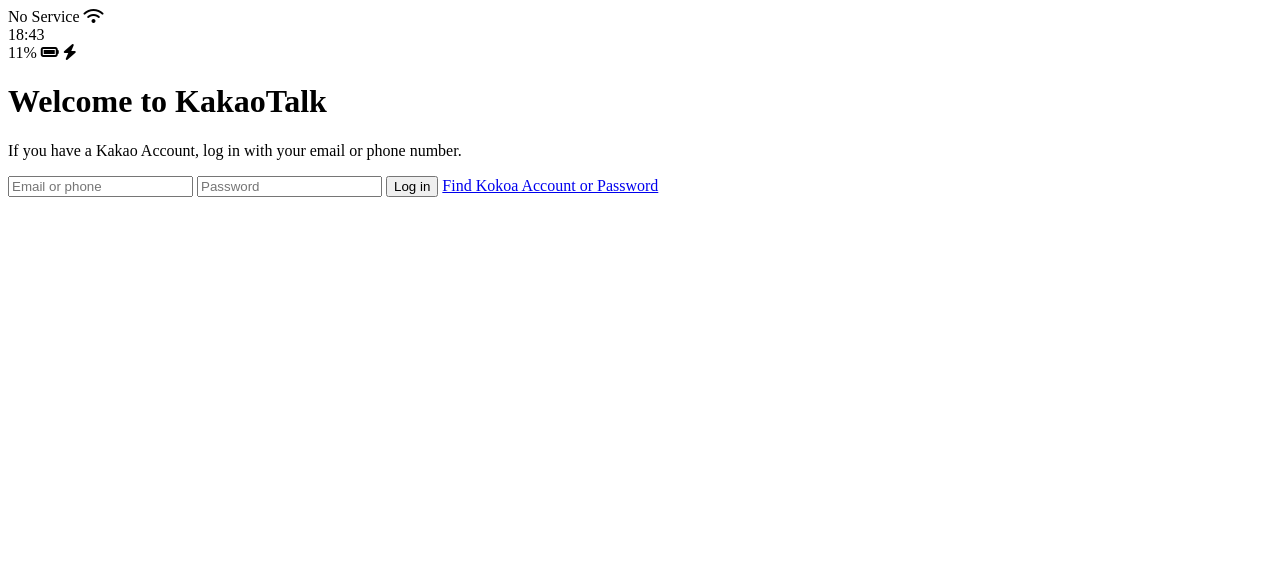
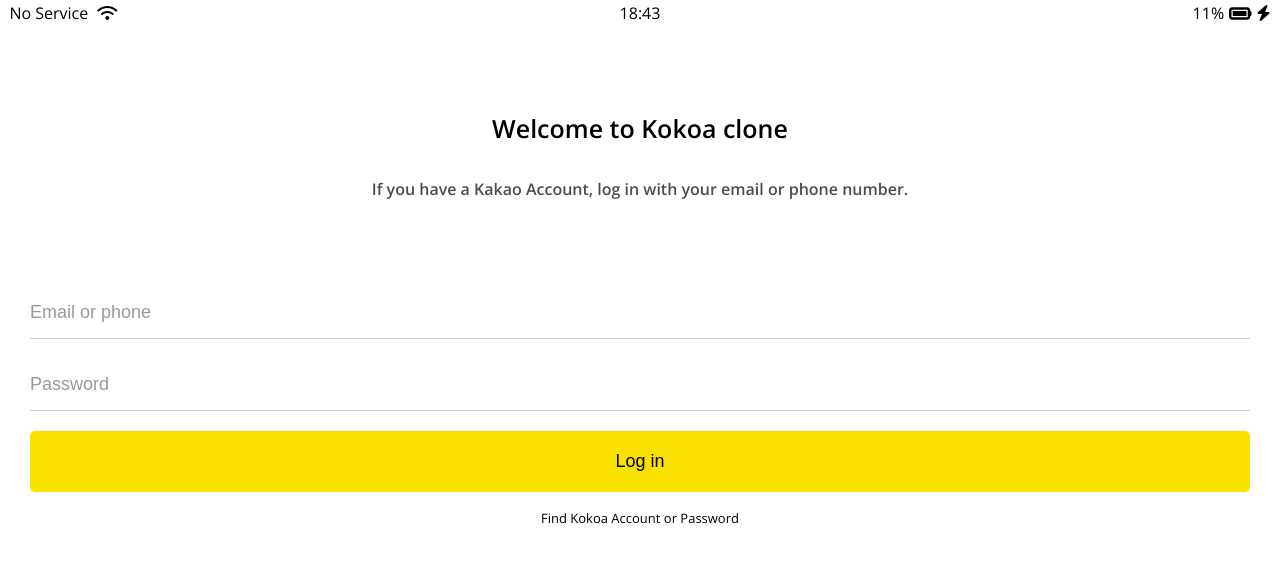
Before and after one commit to voidtalk/kokoa-clone-2020, a plain HTML site: page index.html in a window 1280 px wide. Drawn offline with nearby package versions, Linux system fonts and the light colour scheme.

Commit message:
login screen

```diff
--- /dev/null
+++ b/css/components/status-bar.css
@@ -0,0 +1,28 @@
+.status-bar {
+  display: flex;
+  justify-content: center;
+  padding: 5px 3px;
+}
+
+.status-bar__column {
+  width: 33%;
+}
+
+.status-bar__column:first-child span {
+  margin-right: 5px;
+}
+
+.status-bar__column:nth-child(2) {
+  display: flex;
+  justify-content: center;
+}
+
+.status-bar__column:nth-child(3) {
+  display: flex;
+  justify-content: flex-end;
+  align-items: center;
+}
+
+.status-bar__column:nth-child(3) .fa-battery-full {
+  margin: 0px 5px;
+}
--- /dev/null
+++ b/css/reset.css
@@ -0,0 +1,133 @@
+/* http://meyerweb.com/eric/tools/css/reset/
+   v2.0 | 20110126
+   License: none (public domain)
+*/
+
+html,
+body,
+div,
+span,
+applet,
+object,
+iframe,
+h1,
+h2,
+h3,
+h4,
+h5,
+h6,
+p,
+blockquote,
+pre,
+a,
+abbr,
+acronym,
+address,
+big,
+cite,
+code,
+del,
+dfn,
+em,
+img,
+ins,
+kbd,
+q,
+s,
+samp,
+small,
+strike,
+strong,
+sub,
+sup,
+tt,
+var,
+b,
+u,
+i,
+center,
+dl,
+dt,
+dd,
+ol,
+ul,
+li,
+fieldset,
+form,
+label,
+legend,
+table,
+caption,
+tbody,
+tfoot,
+thead,
+tr,
+th,
+td,
+article,
+aside,
+canvas,
+details,
+embed,
+figure,
+figcaption,
+footer,
+header,
+hgroup,
+menu,
+nav,
+output,
+ruby,
+section,
+summary,
+time,
+mark,
+audio,
+video {
+  margin: 0;
+  padding: 0;
+  border: 0;
+  font-size: 100%;
+  font: inherit;
+  vertical-align: baseline;
+}
+/* HTML5 display-role reset for older browsers */
+article,
+aside,
+details,
+figcaption,
+figure,
+footer,
+header,
+hgroup,
+menu,
+nav,
+section {
+  display: block;
+}
+body {
+  line-height: 1;
+}
+ol,
+ul {
+  list-style: none;
+}
+blockquote,
+q {
+  quotes: none;
+}
+blockquote:before,
+blockquote:after,
+q:before,
+q:after {
+  content: "";
+  content: none;
+}
+table {
+  border-collapse: collapse;
+  border-spacing: 0;
+}
+
+input:focus {
+  outline: none;
+}
--- /dev/null
+++ b/css/screens/welcome.css
@@ -0,0 +1,58 @@
+.welcome-header {
+  margin: 90px 0px;
+  text-align: center;
+  display: flex;
+  flex-direction: column;
+  align-items: center;
+  font-weight: 600;
+}
+
+.welcome-header__title {
+  margin-bottom: 40px;
+  font-size: 25px;
+}
+
+.welcome-header__text {
+  width: 60%;
+  opacity: 0.7;
+}
+
+#login-form {
+  display: flex;
+  flex-direction: column;
+  margin: 0px 30px;
+}
+
+#login-form input {
+  padding: 15px 0px;
+  border: none;
+  font-size: 18px;
+  margin-bottom: 20px;
+}
+
+#login-form input:not([type="submit"]) {
+  border-bottom: 1px solid rgb(0, 0, 0, 0.2);
+  transition: border-color 0.3s ease-in-out;
+}
+
+#login-form input::placeholder {
+  color: rgb(0, 0, 0, 0.4);
+}
+
+#login-form input:focus {
+  border-color: var(--yellow);
+}
+
+#login-form input[type="submit"] {
+  background-color: var(--yellow);
+  cursor: pointer;
+  padding: 20px 0px;
+  border-radius: 5px;
+}
+
+#login-form a {
+  text-align: center;
+  text-decoration: none;
+  color: inherit;
+  font-size: 13px;
+}
--- /dev/null
+++ b/css/styles.css
@@ -0,0 +1,11 @@
+@import url("https://fonts.googleapis.com/css2?family=Open+Sans:wght@400;600&display=swap");
+@import "variables.css";
+@import "reset.css";
+/* Components */
+@import "components/status-bar.css";
+/* Screens */
+@import "screens/welcome.css";
+
+body {
+  font-family: "Open Sans", sans-serif;
+}
--- /dev/null
+++ b/css/variables.css
@@ -0,0 +1,3 @@
+:root {
+  --yellow: #fae100;
+}
--- a/index.html
+++ b/index.html
@@ -1,12 +1,13 @@
 <!DOCTYPE html>
 <html lang="en">
   <head>
+    <link rel="stylesheet" href="css/styles.css" />
     <meta charset="UTF-8" />
     <meta name="viewport" content="width=device-width, initial-scale=1.0" />
     <title>Welcome to Kokoa Talk</title>
   </head>
   <body>
-    <div id="status-bar">
+    <div class="status-bar">
       <div class="status-bar__column">
         <span>No Service</span>
         <i class="fas fa-wifi"></i>
@@ -16,23 +17,23 @@
       </div>
       <div class="status-bar__column">
         <span>11%</span>
-        <i class="fas fa-battery-full"></i>
+        <i class="fas fa-battery-full fa-lg"></i>
         <i class="fas fa-bolt"></i>
       </div>
     </div>
 
     <header class="welcome-header">
-      <h1 class="welcome-header__title">Welcome to KakaoTalk</h1>
-      <p class="welcome-header__text"></p>
+      <h1 class="welcome-header__title">Welcome to Kokoa clone</h1>
+      <p class="welcome-header__text">
         If you have a Kakao Account, log in with your email or phone number.
       </p>
     </header>
 
-    <form id="login-form">
-        <input type="text" placeholder="Email or phone" />
-        <input type="password" placeholder="Password" />
-        <input type="submit" value="Log in" />
-        <a href="#">Find Kokoa Account or Password</a>
+    <form action="friends.html" method="GET" id="login-form">
+      <input name="username" type="text" placeholder="Email or phone" />
+      <input name="password" type="password" placeholder="Password" />
+      <input type="submit" value="Log in" />
+      <a href="#">Find Kokoa Account or Password</a>
     </form>
     <script
       src="https://kit.fontawesome.com/c1f4659cb4.js"
```
Also changed, not shown: friends.html (added, +1 -0 lines).
